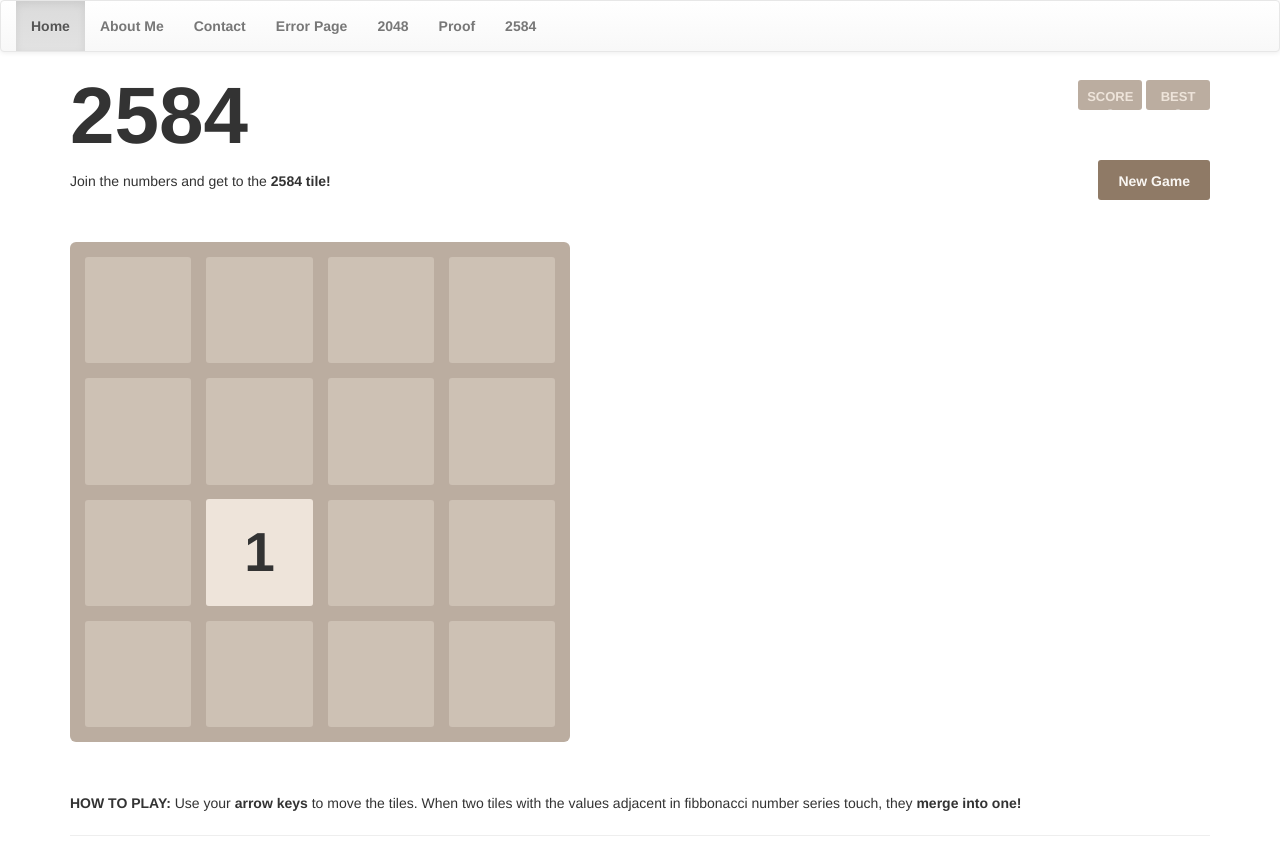
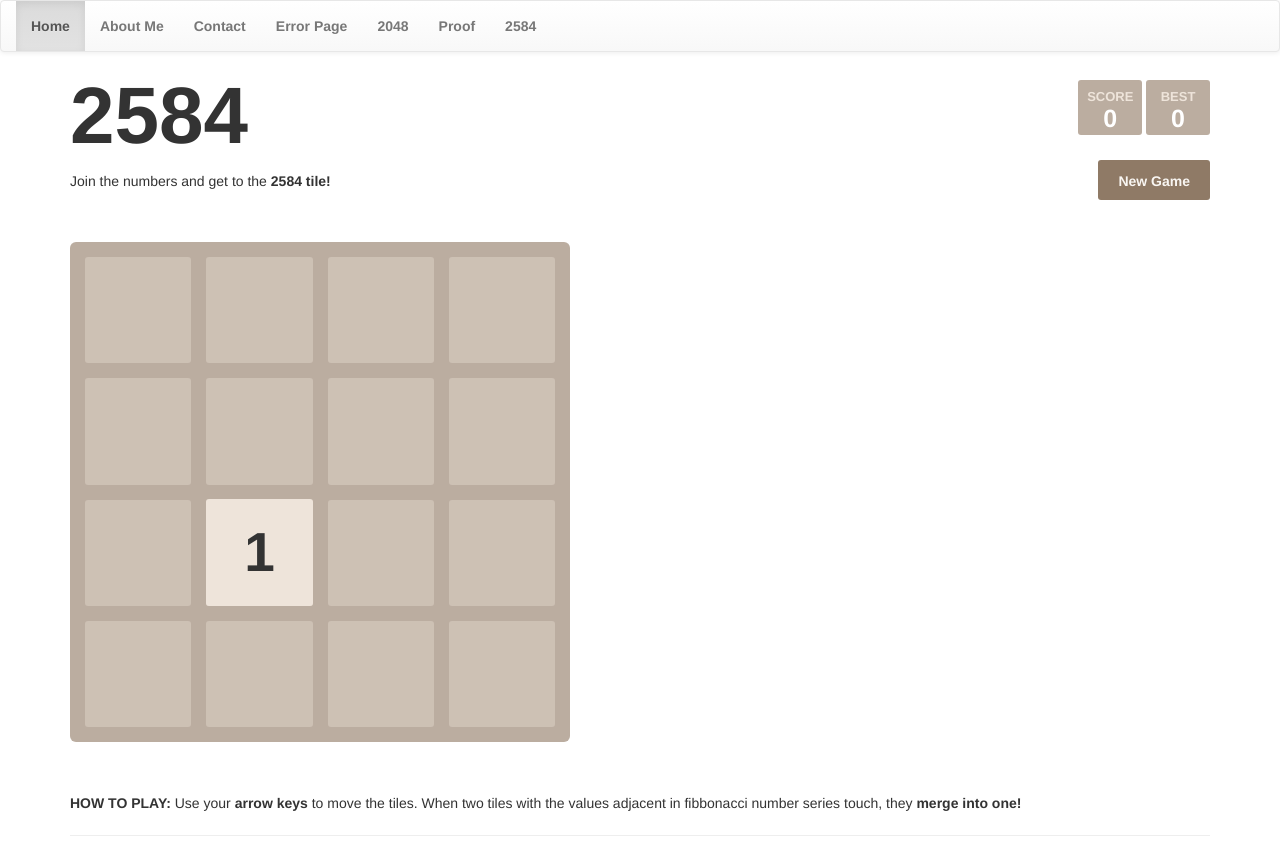
Before and after one commit to Tanmaya-cybrilla/Tanmaya-cybrilla.github.io, a plain HTML site: page profilepage/www/2584/index.html in a window 1280 px wide. Drawn offline with nearby package versions, Linux system fonts and the light colour scheme.

Commit message:
Fixed Scores container

```diff
--- a/profilepage/www/2048-challenge/style/main.css
+++ b/profilepage/www/2048-challenge/style/main.css
@@ -56,7 +56,7 @@ h1.title {
   background: #bbada0;
   padding: 15px 25px;
   font-size: 25px;
-  height: 25px;
+  height: 55px;
   line-height: 47px;
   font-weight: bold;
   border-radius: 3px;
--- a/profilepage/www/2584/style/main.css
+++ b/profilepage/www/2584/style/main.css
@@ -56,7 +56,7 @@ h1.title {
   background: #bbada0;
   padding: 15px 25px;
   font-size: 25px;
-  height: 25px;
+  height: 55px;
   line-height: 47px;
   font-weight: bold;
   border-radius: 3px;
```
